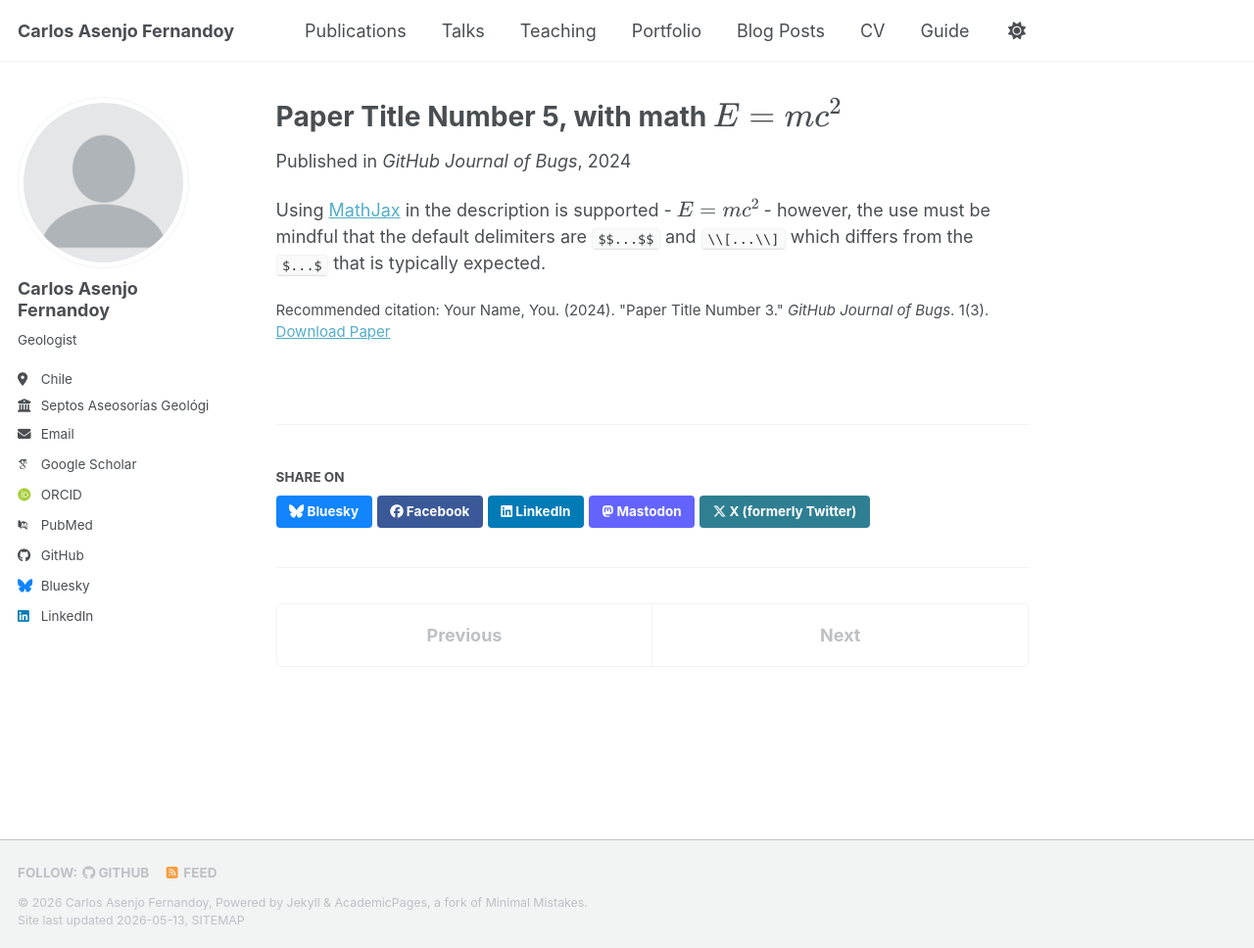
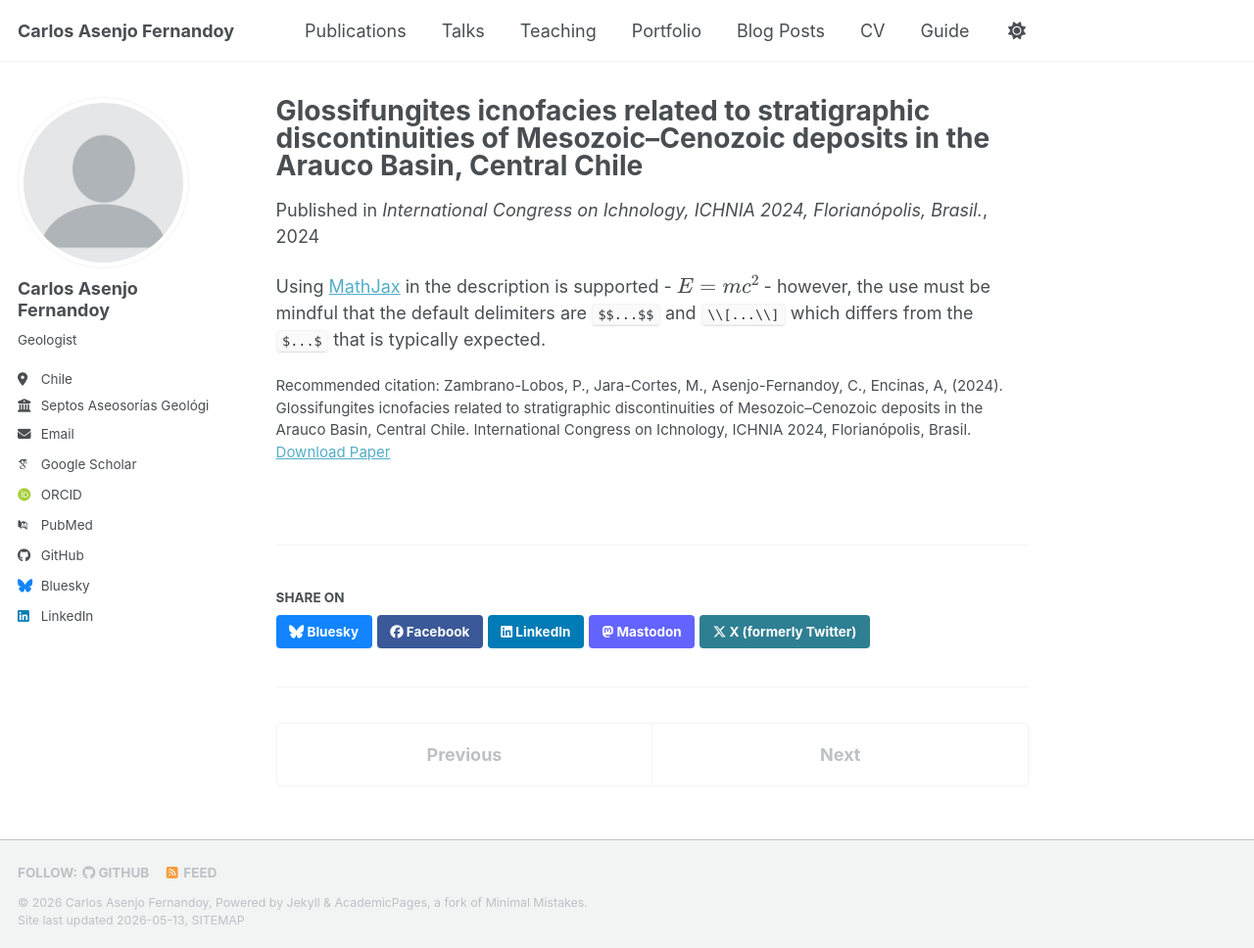
Before and after one commit to asenjocarlos/asenjocarlos.github.io, a Jekyll site: the page built from _publications/2025-06-08-paper-title-number-5.md, in a window 1280 px wide and 968 px high. Shown: the whole window at 98% size. Built offline with Jekyll 4.4.1, drawn with Linux system fonts in a browser that asks for light colours; some web fonts are replaced; a script bundle is joined from its source files by our own code; library files that are not in the unit come from our copies.

Commit message:
Update 2025-06-08-paper-title-number-5.md

```diff
--- a/_publications/2025-06-08-paper-title-number-5.md
+++ b/_publications/2025-06-08-paper-title-number-5.md
@@ -1,13 +1,13 @@
 ---
-title: "Paper Title Number 5, with math $$E=mc^2$$"
+title: "Glossifungites icnofacies related to stratigraphic discontinuities of Mesozoic–Cenozoic deposits in the Arauco Basin, Central Chile"
 collection: publications
 category: conferences
 permalink: /publication/2024-02-17-paper-title-number-4
-excerpt: 'This paper is about a famous math equation, $$E=mc^2$$'
+excerpt: 'Glossifungites icnofacies related to stratigraphic discontinuities of Mesozoic–Cenozoic deposits in the Arauco Basin, Central Chile'
 date: 2024-02-17
-venue: 'GitHub Journal of Bugs'
+venue: 'International Congress on Ichnology, ICHNIA 2024, Florianópolis, Brasil.'
 paperurl: 'https://academicpages.github.io/files/paper3.pdf'
-citation: 'Your Name, You. (2024). &quot;Paper Title Number 3.&quot; <i>GitHub Journal of Bugs</i>. 1(3).'
+citation: 'Zambrano-Lobos, P., Jara-Cortes, M., Asenjo-Fernandoy, C., Encinas, A, (2024). Glossifungites icnofacies related to stratigraphic discontinuities of Mesozoic–Cenozoic deposits in the Arauco Basin, Central Chile. International Congress on Ichnology, ICHNIA 2024, Florianópolis, Brasil. '
 ---
 
 Using [MathJax](https://www.mathjax.org/) in the description is supported - $$E=mc^2$$ - however, the use must be mindful that the default delimiters are `$$...$$` and `\\[...\\]` which differs from the `$...$` that is typically expected.
```
